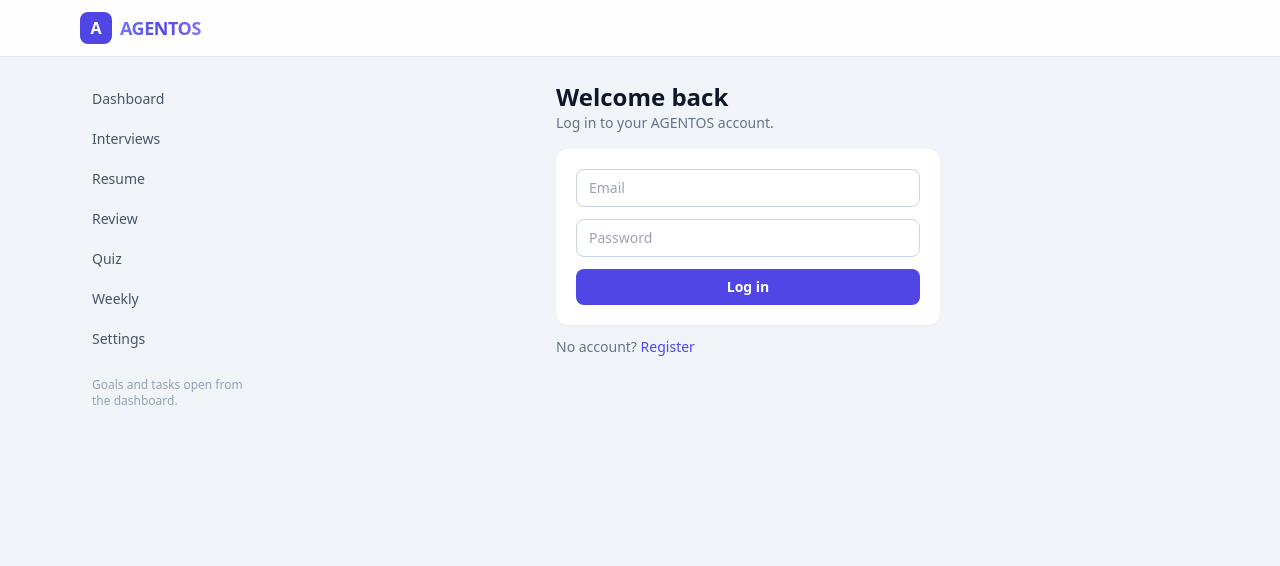
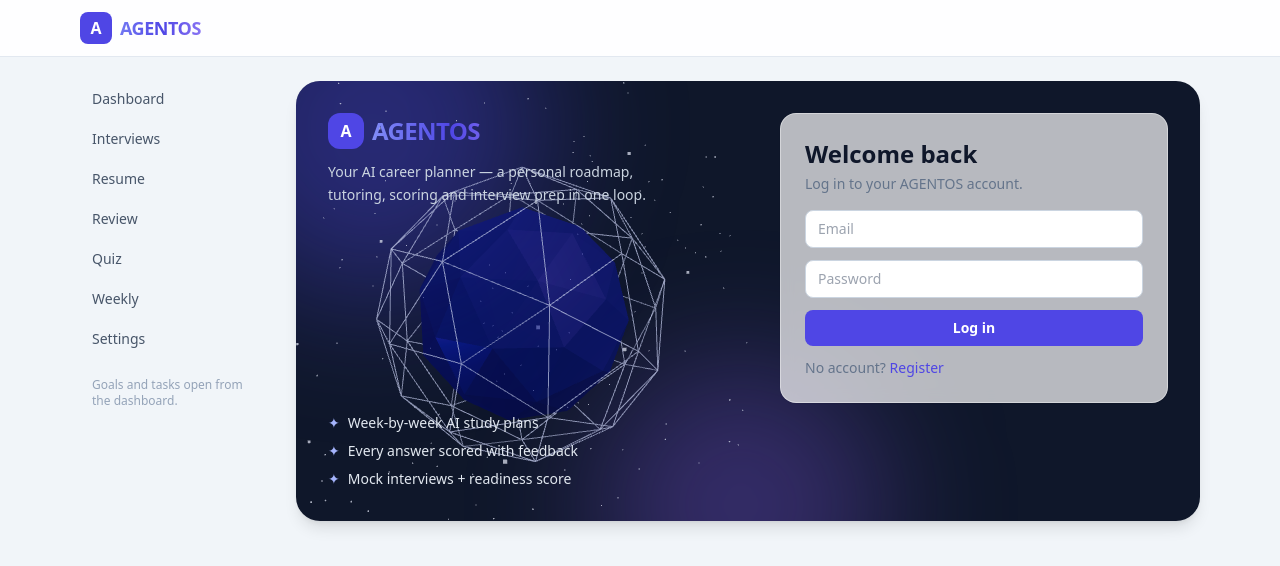
Before and after one commit to akarapuswapanth98-netizen/AGENTOS, a React (Vite) app in the folder frontend/: page /login in a window 1280 px wide. Shown: the top 566 px of the page. Built offline with nearby package versions, Linux system fonts and the light colour scheme; no server answers.

Commit message:
UI: split-screen 3D auth screens for login and register

```diff
--- /dev/null
+++ b/frontend/src/components/AuthShell.jsx
@@ -0,0 +1,46 @@
+import { Suspense, lazy } from 'react'
+
+// Code-split: three.js only downloads when an auth screen renders.
+const Hero3D = lazy(() => import('./Hero3D.jsx'))
+
+// Split-screen auth layout: brand + 3D scene on the left, glass form card on
+// the right. Pure layout — forms keep their own state and handlers.
+export default function AuthShell({ title, subtitle, children, footer }) {
+  return (
+    <div className="relative overflow-hidden rounded-3xl bg-slate-900 text-white shadow-lg">
+      <div className="animate-drift pointer-events-none absolute -left-24 -top-24 h-80 w-80 rounded-full bg-indigo-600/40 blur-3xl" />
+      <div className="pointer-events-none absolute -bottom-32 left-1/3 h-72 w-72 rounded-full bg-violet-500/30 blur-3xl" />
+      <div className="relative grid md:grid-cols-2">
+        <div className="relative hidden min-h-[440px] flex-col justify-between overflow-hidden p-8 md:flex">
+          <div className="absolute inset-0">
+            <Suspense fallback={null}>
+              <Hero3D className="h-full w-full" />
+            </Suspense>
+          </div>
+          <div className="relative">
+            <p className="flex items-center gap-2">
+              <span className="flex h-9 w-9 items-center justify-center rounded-xl bg-indigo-600 font-bold text-white">A</span>
+              <span className="gradient-text text-2xl font-bold tracking-tight">AGENTOS</span>
+            </p>
+            <p className="mt-3 max-w-xs text-sm leading-relaxed text-slate-300">
+              Your AI career planner — a personal roadmap, tutoring, scoring and interview prep in one loop.
+            </p>
+          </div>
+          <ul className="relative space-y-2 text-sm text-slate-200">
+            <li className="flex items-center gap-2"><span className="text-indigo-300">✦</span> Week-by-week AI study plans</li>
+            <li className="flex items-center gap-2"><span className="text-indigo-300">✦</span> Every answer scored with feedback</li>
+            <li className="flex items-center gap-2"><span className="text-indigo-300">✦</span> Mock interviews + readiness score</li>
+          </ul>
+        </div>
+        <div className="p-5 sm:p-8">
+          <div className="glass rounded-2xl p-6 text-slate-800">
+            <h1 className="text-2xl font-bold text-slate-900">{title}</h1>
+            <p className="mt-1 text-sm text-slate-500">{subtitle}</p>
+            <div className="mt-4">{children}</div>
+            {footer && <div className="mt-3 text-sm text-slate-500">{footer}</div>}
+          </div>
+        </div>
+      </div>
+    </div>
+  )
+}
--- a/frontend/src/pages/Login.jsx
+++ b/frontend/src/pages/Login.jsx
@@ -2,6 +2,7 @@ import { useState } from 'react'
 import { Link, useNavigate } from 'react-router-dom'
 import { getErrorMessage } from '../api/client.js'
 import { useAuth } from '../context/AuthContext.jsx'
+import AuthShell from '../components/AuthShell.jsx'
 import ErrorBanner from '../components/ErrorBanner.jsx'
 
 // Public sign-in form. Stores the JWT via AuthContext on success.
@@ -30,18 +31,19 @@ export default function Login() {
   const inputCls = 'w-full rounded-lg border border-slate-300 bg-white px-3 py-2 text-sm focus:border-indigo-500 focus:outline-none'
 
   return (
-    <div className="mx-auto max-w-sm">
-      <h1 className="text-2xl font-bold text-slate-900">Welcome back</h1>
-      <p className="text-sm text-slate-500">Log in to your AGENTOS account.</p>
+    <AuthShell
+      title="Welcome back"
+      subtitle="Log in to your AGENTOS account."
+      footer={<>No account? <Link to="/register" className="font-medium text-indigo-600 hover:underline">Register</Link></>}
+    >
       <ErrorBanner message={error} />
-      <form onSubmit={handleSubmit} className="mt-4 space-y-3 rounded-xl bg-white p-5 shadow-sm">
+      <form onSubmit={handleSubmit} className="space-y-3">
         <input className={inputCls} type="email" placeholder="Email" value={email} onChange={(e) => setEmail(e.target.value)} required />
         <input className={inputCls} type="password" placeholder="Password" value={password} onChange={(e) => setPassword(e.target.value)} required />
-        <button disabled={busy} className="w-full rounded-lg bg-indigo-600 px-4 py-2 text-sm font-semibold text-white hover:bg-indigo-700 disabled:opacity-60">
+        <button disabled={busy} className="btn-shine w-full rounded-lg bg-indigo-600 px-4 py-2 text-sm font-semibold text-white hover:bg-indigo-700 disabled:opacity-60">
           {busy ? 'Logging in…' : 'Log in'}
         </button>
       </form>
-      <p className="mt-3 text-sm text-slate-500">No account? <Link to="/register" className="font-medium text-indigo-600 hover:underline">Register</Link></p>
-    </div>
+    </AuthShell>
   )
 }
--- a/frontend/src/pages/Register.jsx
+++ b/frontend/src/pages/Register.jsx
@@ -2,6 +2,7 @@ import { useState } from 'react'
 import { Link, useNavigate } from 'react-router-dom'
 import { getErrorMessage } from '../api/client.js'
 import { useAuth } from '../context/AuthContext.jsx'
+import AuthShell from '../components/AuthShell.jsx'
 import ErrorBanner from '../components/ErrorBanner.jsx'
 
 // Public sign-up form (password >= 8 chars, enforced by the backend too).
@@ -31,19 +32,20 @@ export default function Register() {
   const inputCls = 'w-full rounded-lg border border-slate-300 bg-white px-3 py-2 text-sm focus:border-indigo-500 focus:outline-none'
 
   return (
-    <div className="mx-auto max-w-sm">
-      <h1 className="text-2xl font-bold text-slate-900">Create account</h1>
-      <p className="text-sm text-slate-500">Start planning your career with AI.</p>
+    <AuthShell
+      title="Create account"
+      subtitle="Start planning your career with AI."
+      footer={<>Have an account? <Link to="/login" className="font-medium text-indigo-600 hover:underline">Log in</Link></>}
+    >
       <ErrorBanner message={error} />
-      <form onSubmit={handleSubmit} className="mt-4 space-y-3 rounded-xl bg-white p-5 shadow-sm">
+      <form onSubmit={handleSubmit} className="space-y-3">
         <input className={inputCls} placeholder="Name" value={name} onChange={(e) => setName(e.target.value)} required />
         <input className={inputCls} type="email" placeholder="Email" value={email} onChange={(e) => setEmail(e.target.value)} required />
         <input className={inputCls} type="password" placeholder="Password (min 8 chars)" minLength={8} value={password} onChange={(e) => setPassword(e.target.value)} required />
-        <button disabled={busy} className="w-full rounded-lg bg-indigo-600 px-4 py-2 text-sm font-semibold text-white hover:bg-indigo-700 disabled:opacity-60">
+        <button disabled={busy} className="btn-shine w-full rounded-lg bg-indigo-600 px-4 py-2 text-sm font-semibold text-white hover:bg-indigo-700 disabled:opacity-60">
           {busy ? 'Creating…' : 'Register'}
         </button>
       </form>
-      <p className="mt-3 text-sm text-slate-500">Have an account? <Link to="/login" className="font-medium text-indigo-600 hover:underline">Log in</Link></p>
-    </div>
+    </AuthShell>
   )
 }
```
